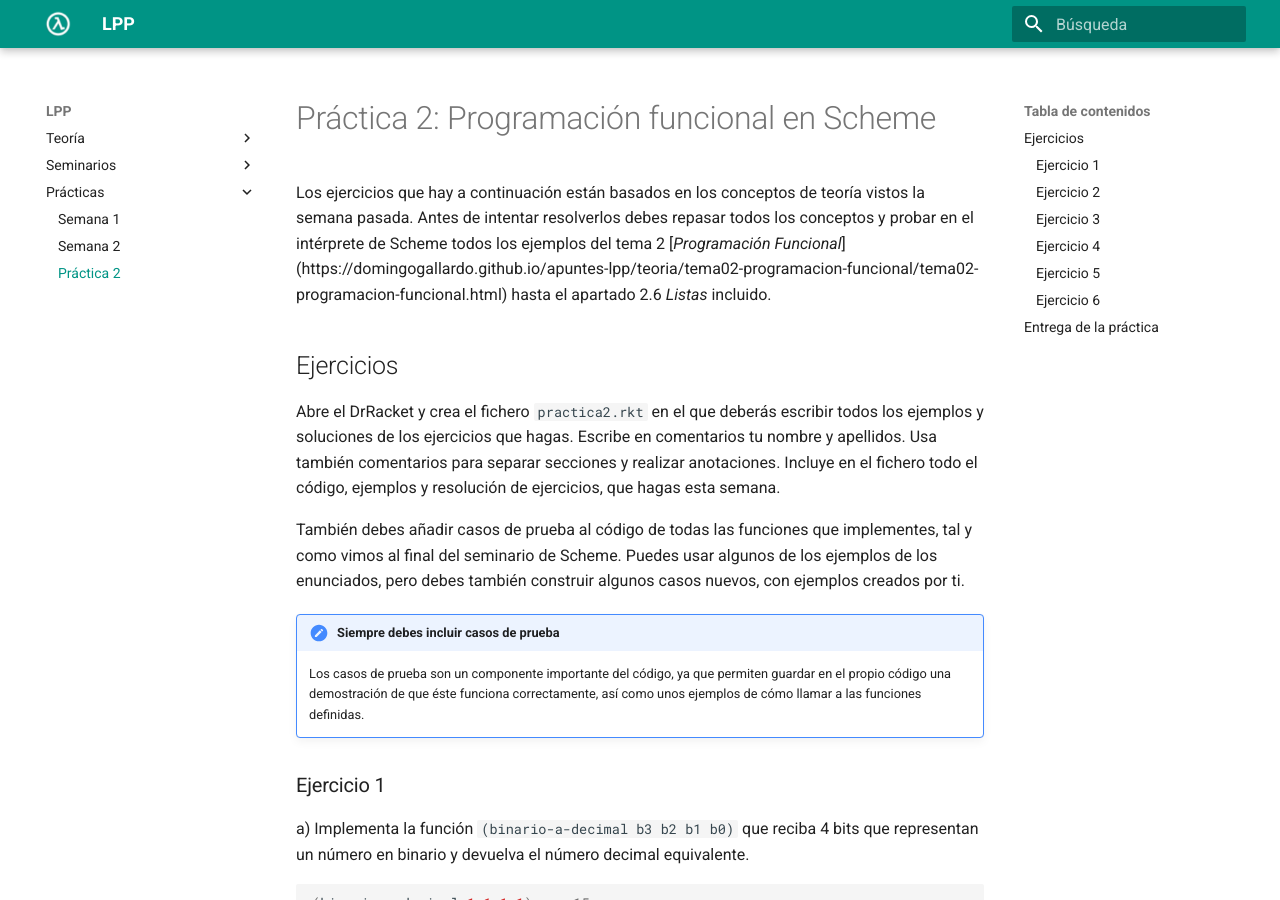
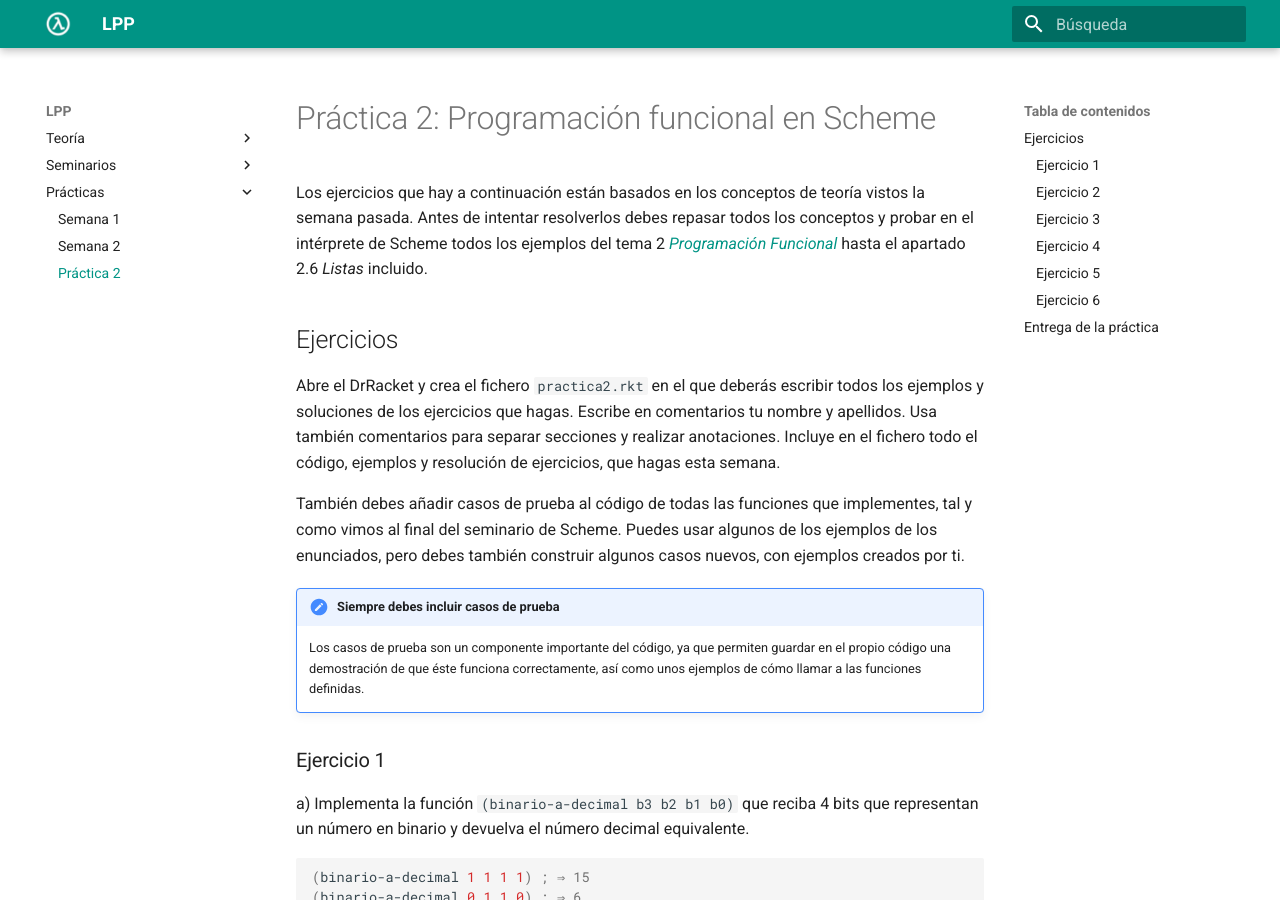
Before and after one commit to domingogallardo/apuntes-lpp, an MkDocs documentation site: the page built from docs/practicas/semana02/practica02.md, in a window 1280 px wide and 900 px high. Built offline with MkDocs 1.6.1 and Material for MkDocs 9.7.7, drawn with Linux system fonts in a browser that asks for light colours; part of the change alters nothing that is shown.

Commit message:
Corrección

```diff
--- a/docs/practicas/semana02/practica02.md
+++ b/docs/practicas/semana02/practica02.md
@@ -4,8 +4,8 @@
 Los ejercicios que hay a continuación están basados en los conceptos
 de teoría vistos la semana pasada. Antes de intentar resolverlos debes
 repasar todos los conceptos y probar en el intérprete de Scheme todos
-los ejemplos del tema 2 [_Programación Funcional_]
-(https://domingogallardo.github.io/apuntes-lpp/teoria/tema02-programacion-funcional/tema02-programacion-funcional.html)
+los ejemplos del tema 2 [_Programación
+Funcional_](../../teoria/tema02-programacion-funcional/tema02-programacion-funcional.md)
 hasta el apartado 2.6 _Listas_ incluido.
 
 ## Ejercicios
```
